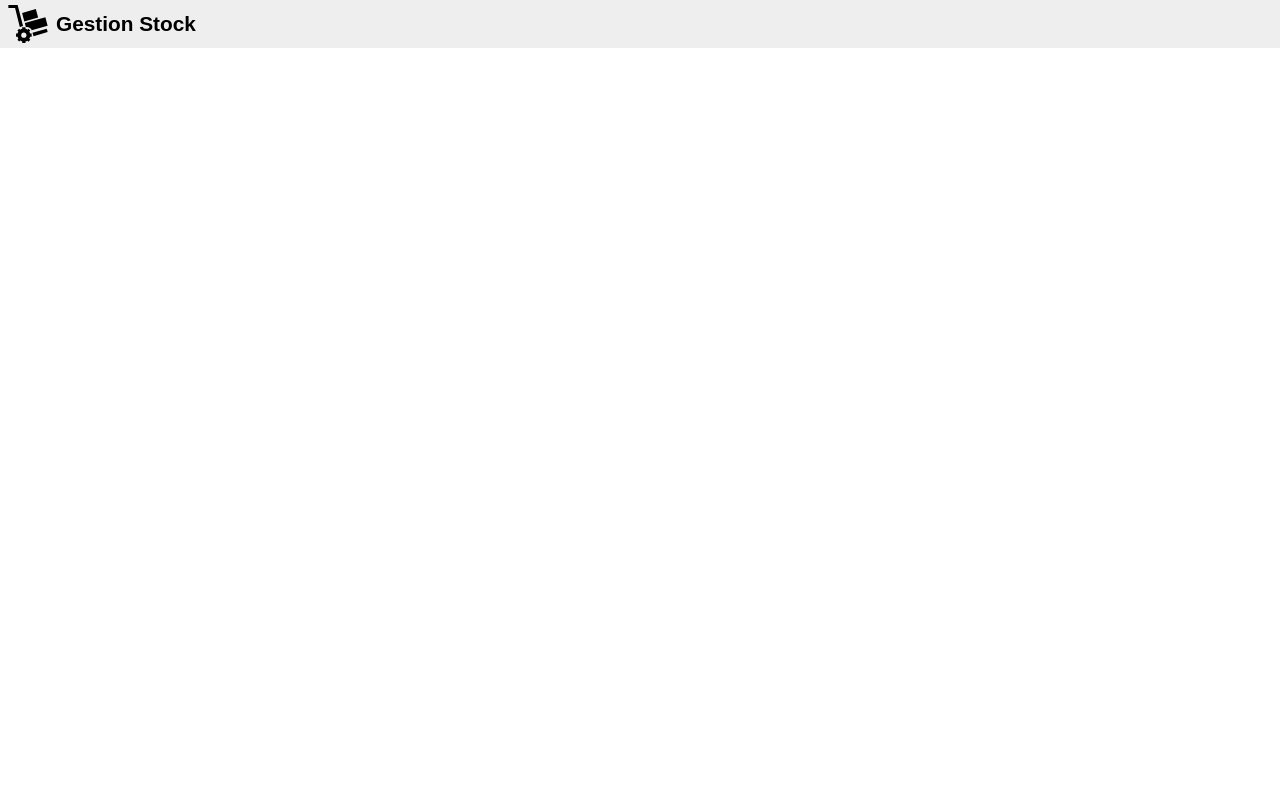
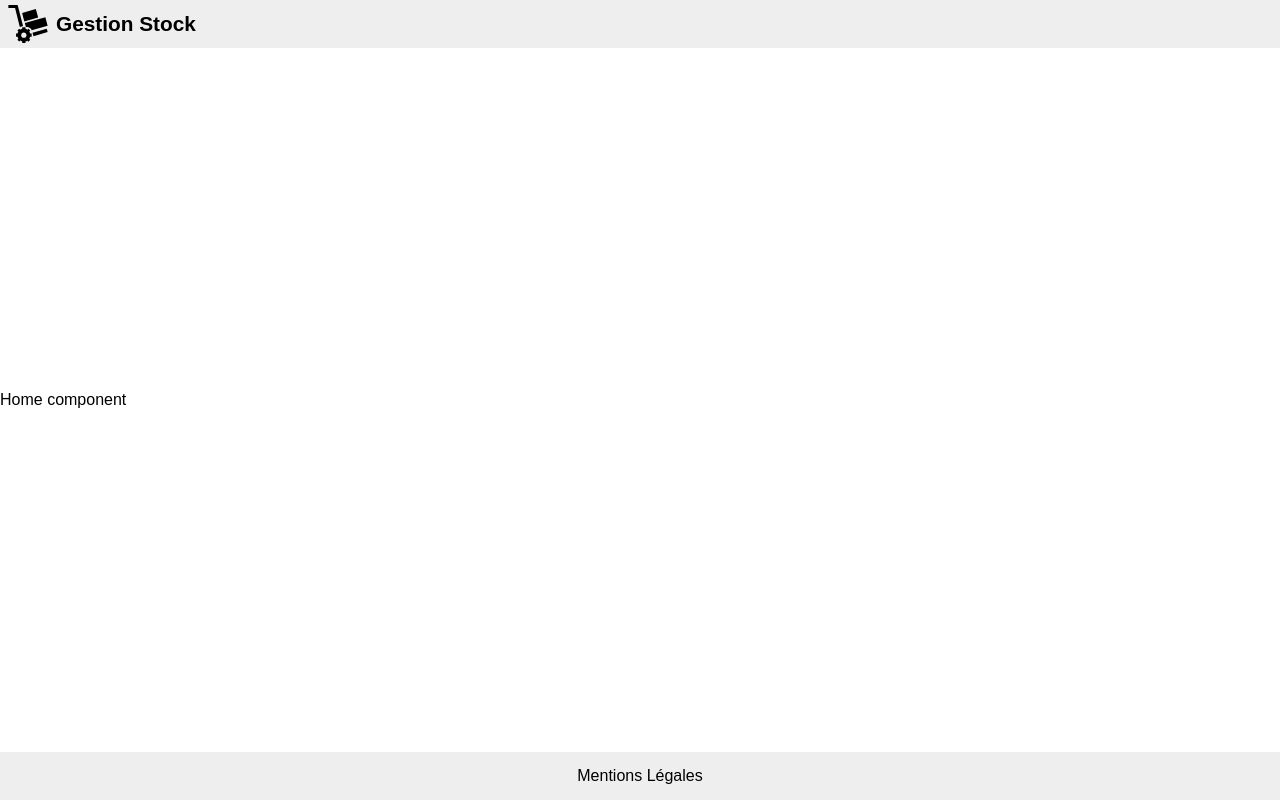
Before and after one commit to jlg-formation/vjs-mars-2023, a Vue app in the folder front/: page / in a window 1280 px wide. Built offline with nearby package versions, Linux system fonts and the light colour scheme.

Commit message:
dev: added routing

```diff
--- a/front/src/App.vue
+++ b/front/src/App.vue
@@ -1,9 +1,22 @@
 <script setup lang="ts">
 import HeaderLayout from './components/layout/HeaderLayout.vue'
+import FooterLayout from './components/layout/FooterLayout.vue'
+import BodyLayout from './components/layout/BodyLayout.vue'
 </script>
 
 <template>
-  <HeaderLayout />
+  <div>
+    <HeaderLayout />
+    <BodyLayout />
+    <FooterLayout />
+  </div>
 </template>
 
-<style scoped></style>
+<style scoped>
+div {
+  min-height: 100vh;
+  display: flex;
+  flex-flow: column;
+  justify-content: space-between;
+}
+</style>
--- /dev/null
+++ b/front/src/components/layout/BodyLayout.vue
@@ -0,0 +1,7 @@
+<template>
+  <main>
+    <RouterView />
+  </main>
+</template>
+
+<style scoped lang="scss"></style>
--- /dev/null
+++ b/front/src/components/layout/FooterLayout.vue
@@ -0,0 +1,23 @@
+<template>
+  <footer>
+    <RouterLink to="/legal"> Mentions Légales </RouterLink>
+  </footer>
+</template>
+
+<style scoped lang="scss">
+footer {
+  background-color: #eee;
+  height: 3em;
+  display: flex;
+  align-items: center;
+  justify-content: center;
+
+  a {
+    text-decoration: inherit;
+    color: inherit;
+    &:hover {
+      text-decoration: underline;
+    }
+  }
+}
+</style>
--- a/front/src/components/layout/HeaderLayout.vue
+++ b/front/src/components/layout/HeaderLayout.vue
@@ -1,9 +1,9 @@
 <template>
   <header>
-    <a href="#">
+    <RouterLink to="/">
       <img src="/public/logo.svg" alt="Logo Gestion Stock" />
       <span>Gestion Stock</span>
-    </a>
+    </RouterLink>
   </header>
 </template>
 
--- /dev/null
+++ b/front/src/components/routes/HomeRoute.vue
@@ -0,0 +1,7 @@
+<template>
+  <main>
+    <p>Home component</p>
+  </main>
+</template>
+
+<style scoped lang="scss"></style>
--- /dev/null
+++ b/front/src/components/routes/LegalRoute.vue
@@ -0,0 +1,7 @@
+<template>
+  <main>
+    <p>Legal component</p>
+  </main>
+</template>
+
+<style scoped lang="scss"></style>
--- a/front/src/router/index.ts
+++ b/front/src/router/index.ts
@@ -1,5 +1,5 @@
 import { createRouter, createWebHistory } from 'vue-router'
-import HomeView from '../views/HomeView.vue'
+import HomeRoute from '../components/routes/HomeRoute.vue'
 
 const router = createRouter({
   history: createWebHistory(import.meta.env.BASE_URL),
@@ -7,15 +7,15 @@ const router = createRouter({
     {
       path: '/',
       name: 'home',
-      component: HomeView
+      component: HomeRoute
     },
     {
-      path: '/about',
-      name: 'about',
+      path: '/legal',
+      name: 'legal',
       // route level code-splitting
       // this generates a separate chunk (About.[hash].js) for this route
       // which is lazy-loaded when the route is visited.
-      component: () => import('../views/AboutView.vue')
+      component: () => import('../components/routes/LegalRoute.vue')
     }
   ]
 })
```
